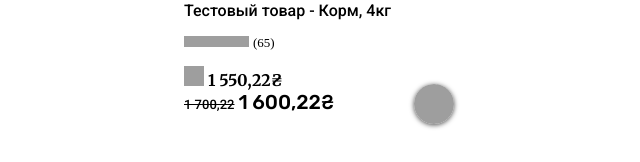
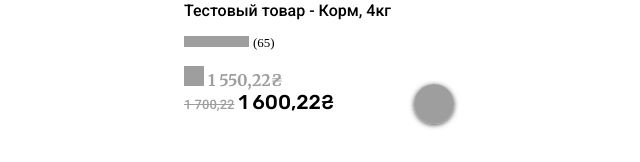
Before and after one commit to brostopchat/bropstopchat.test1.github.io, a plain HTML site: page index.html in a window 1280 px wide. Shown: the part 319-481 px from the top of the page, without its empty margins (326-966 px from the left). Drawn offline with Linux system fonts and the light colour scheme; grey boxes are pictures that could not be loaded.

Commit message:
text color change

```diff
--- a/style.css
+++ b/style.css
@@ -87,12 +87,14 @@
 
 .price {
     font-family: 'Merriweather', serif;
+    color: rgb(158, 158, 158);
 }
 
 .fullPrice {
     font-family: 'Roboto', sans-serif;
     font-size: 13px;
     text-decoration: line-through;
+    color: rgb(158, 158, 158);
 }
 
 .salePrice {
```
